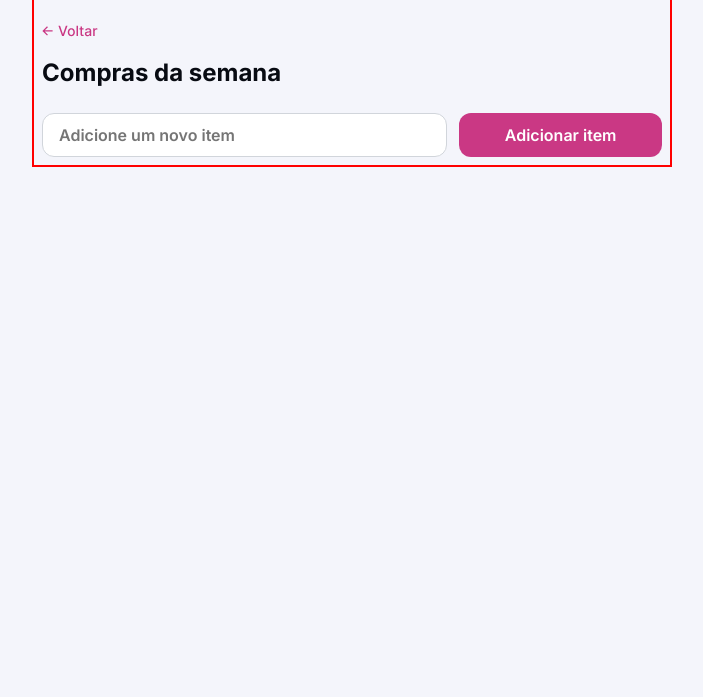
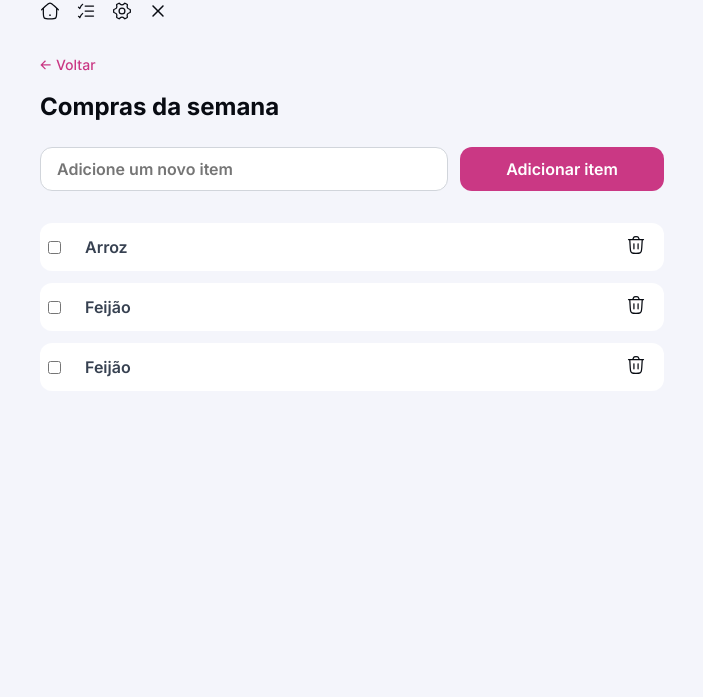
Before and after one commit to WallisonPhill/QuickList, a plain HTML site: page index.html in a window 1280 px wide. Shown: the part 103-800 px from the top of the page, without its empty margins (288-991 px from the left). Drawn offline with Linux system fonts and the light colour scheme.

Commit message:
ul + estilizações finais (Quase todas prontas)

```diff
--- a/index.html
+++ b/index.html
@@ -17,19 +17,53 @@
       <img src="./assets/images/logo.png" alt="Logo QuickList">
     </header>
 
-    <section class="list">
+    <div class="icons-list container">
+      <div class="icons">
+        <a href="#" id="home"> <img src="./assets/icons/home.svg" alt="icone home"></a>
+        <a href="#" id="list"> <img src="./assets/icons/list.svg" alt="icone lista"></a>
+        <a href="#" id="settings"><img src="./assets/icons/settings.svg" alt="icone settings"></a>
+        <a href="#" id="delete"> <img src="./assets/icons/delete.svg" alt="icone delete"></a>
+      </div>
+    </div>
+
+    <section class="list container">
       <a href="#">
         <img src="./assets/icons/arrow.svg" alt="Seta Voltar">
       </a>
 
       <h1>Compras da semana</h1>
 
-      <section class="add-item">
+      <div class="add-item">
         <input type="text" id="item" name="item" placeholder="Adicione um novo item">
         <button type="submit" id="btn-add" name="btn-add">Adicionar item</button>
-      </section>
+      </div>
 
+      <ul class="items" role="list">
+        <li>
+          <input type="checkbox">
+          <span>Arroz</span>
+          <a href="#">
+            <img src="./assets/icons/erase.svg" alt="icone de deletar">
+          </a>
+        </li>
+        <li>
+          <input type="checkbox">
+          <span>Feijão</span>
+          <a href="#">
+            <img src="./assets/icons/erase.svg" alt="icone de deletar">
+          </a>
+        </li>
+
+        <li>
+          <input type="checkbox">
+          <span>Feijão</span>
+          <a href="#">
+            <img src="./assets/icons/erase.svg" alt="icone de deletar">
+          </a>
+        </li>
+      </ul>
     </section>
+
   </main>
 </body>
 </html>
--- a/styles/global.css
+++ b/styles/global.css
@@ -42,6 +42,13 @@ input {
   font: var(--text-p);
   padding-inline: 1rem;
 }
+input:hover {
+  border: 1px solid var(--border-hover);
+}
+
+input:focus {
+  border: 1px solid var(--color-brand);
+}
 
 button {
   background-color: var(--color-brand);
@@ -54,4 +61,27 @@ button {
 
 button:hover {
   background-color: var(--color-brand-hover);
+  cursor: pointer;
 }
+
+
+ul[role=list] {
+  list-style: none;
+  display: flex;
+  flex-direction: column;
+  gap: .75rem;
+}
+
+li {
+  list-style: none;
+  display: flex;
+  align-items: center;
+  gap: 1.5rem;
+
+  background-color: var(--background-secondary);
+  font: var(--text-p);
+  color: var(--content-secondary);
+
+  padding: 0.75rem .5rem;
+  border-radius: .75rem;
+}
--- /dev/null
+++ b/styles/icons.css
@@ -0,0 +1,20 @@
+.icons-list {
+  display: flex;
+  margin-top: .75rem;
+  padding-left: .5rem;
+
+  & .icons {
+    display: flex;
+    gap: .75rem;
+  }
+}
+
+@media (width >= 80em) {
+  .icons-list {
+    margin-left: 0;
+
+    & .icons {
+      gap: 1rem;
+    }
+  }
+}
--- a/styles/index.css
+++ b/styles/index.css
@@ -1,3 +1,4 @@
 @import url(./global.css);
 @import url(./utility.css);
+@import url(./icons.css);
 @import url(./list.css);
--- a/styles/list.css
+++ b/styles/list.css
@@ -1,6 +1,7 @@
 .list {
   margin-top: 1.5rem;
   padding: .5rem;
+  width: 100%;
 
   & h1 {
     font: var( --text-title);
@@ -24,7 +25,15 @@
   }
 }
 
-  @media (width >= 80em) {
+.items {
+  margin-top: 2rem;
+
+  & span {
+    width: 85%;
+  }
+}
+
+@media (width >= 80em) {
 
     & .add-item {
       width: 100%;
@@ -34,4 +43,4 @@
       grid-template-columns: 2fr 1fr;
       gap: .5rem;
     }
-  }
+}
--- a/styles/utility.css
+++ b/styles/utility.css
@@ -1,10 +1,5 @@
 .desktop-only {
   display: none;
-}
-
-.container {
-
-  border: 2px solid red;
 }
 
 @media (width >= 80em) {
```
